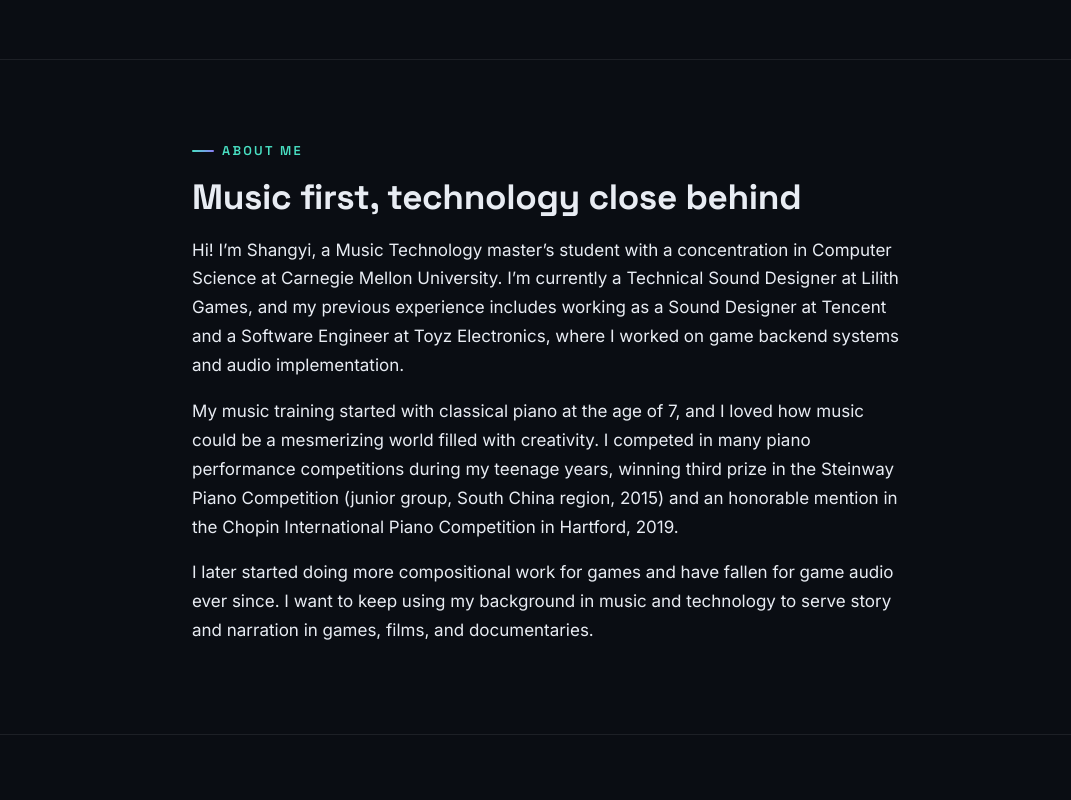
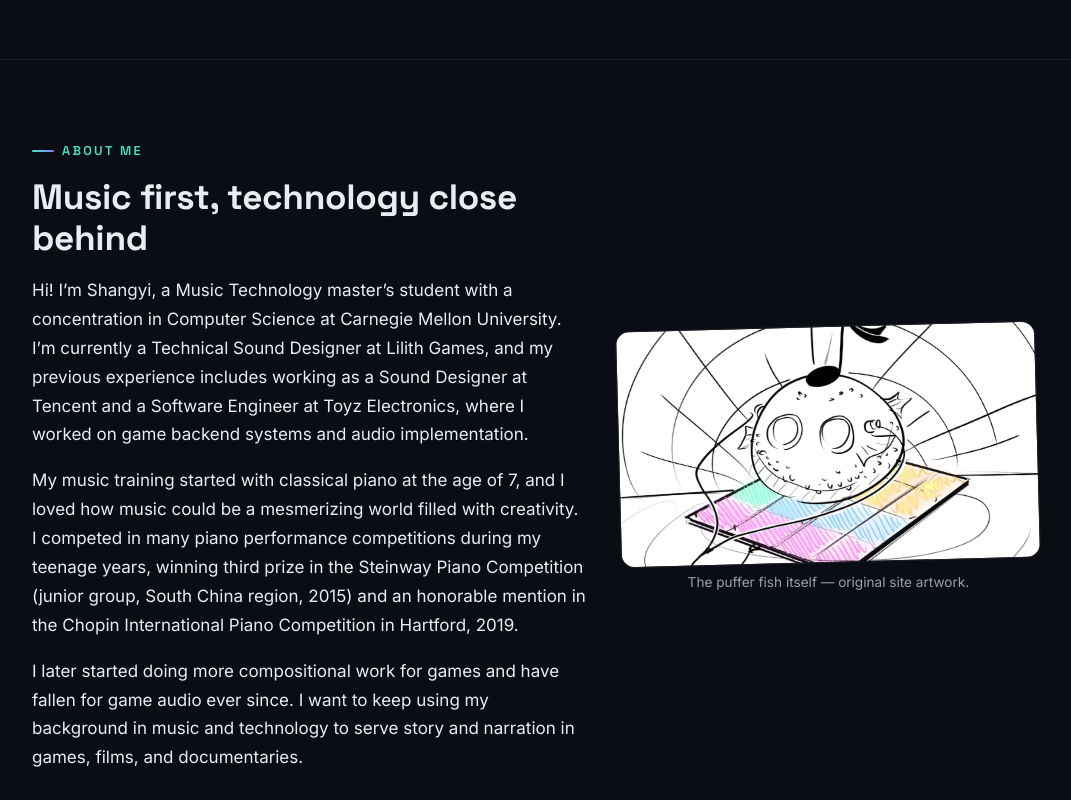
Before and after one commit to pufferFish-sz/pufferfishmusic, a plain HTML site: page index.html in a window 1280 px wide. Shown: the part 1420-2220 px from the top of the page, without its empty margins (88-1159 px from the left). Drawn offline with Linux system fonts and the light colour scheme.

Commit message:
Bring back original artwork: pufferfish mascot and piano banner
The hand-drawn pufferfish illustration from the old Wix site joins the
About section, and the piano/sheet-music photo becomes a full-width
banner behind the Music page hero.

Co-Authored-By: Claude Fable 5 <noreply@anthropic.com>

```diff
--- a/css/style.css
+++ b/css/style.css
@@ -329,6 +329,23 @@ a.card:hover {
 .skill h3 { font-size: 1rem; margin-bottom: 0.35rem; color: var(--accent); }
 .skill p { color: var(--text-muted); font-size: 0.92rem; margin: 0; }
 
+/* ---------- Mascot (the original Puffer Fish Music artwork) ---------- */
+
+.mascot { margin: 0; max-width: 420px; }
+.mascot img {
+  border-radius: var(--radius);
+  border: 1px solid var(--border);
+  transform: rotate(-1.5deg);
+  transition: transform 0.25s ease;
+}
+.mascot img:hover { transform: rotate(0deg) scale(1.02); }
+.mascot figcaption {
+  font-size: 0.85rem;
+  color: var(--text-muted);
+  text-align: center;
+  margin-top: 0.75rem;
+}
+
 /* ---------- Experience timeline ---------- */
 
 .timeline { list-style: none; margin: 0; padding: 0; position: relative; }
@@ -486,6 +503,17 @@ a.card:hover {
 /* ---------- Project / documentation pages ---------- */
 
 .page-hero { padding: 4.5rem 0 3rem; border-bottom: 1px solid var(--border); }
+
+/* Variant with a big background banner image.
+   Usage (the image is set inline on the element so the path resolves
+   relative to the page):
+   <section class="page-hero page-hero--banner"
+            style="background-image: linear-gradient(rgba(10,13,19,.72), #0a0d13), url('assets/img/your-banner.avif')"> */
+.page-hero--banner {
+  padding: 7rem 0 4.5rem;
+  background-size: cover;
+  background-position: center;
+}
 .page-hero p { color: var(--text-muted); max-width: 62ch; }
 
 .doc-section { padding: 3rem 0; }
--- a/index.html
+++ b/index.html
@@ -60,7 +60,9 @@
 
     <!-- ===== About ===== -->
     <section class="section reveal" id="about">
-      <div class="container container--narrow">
+      <div class="container">
+        <div class="doc-split">
+          <div>
         <p class="section-label">About Me</p>
         <h2>Music first, technology close behind</h2>
         <p>
@@ -82,6 +84,12 @@
           ever since. I want to keep using my background in music and technology to serve story
           and narration in games, films, and documentaries.
         </p>
+          </div>
+          <figure class="mascot">
+            <img src="assets/img/pufferfish-mascot.avif" alt="Hand-drawn pufferfish playing a music note over a rainbow piano keyboard — the original Puffer Fish Music artwork" loading="lazy" width="1200" height="675">
+            <figcaption>The puffer fish itself — original site artwork.</figcaption>
+          </figure>
+        </div>
       </div>
     </section>
 
```
Also changed, not shown: music.html (+1 -1 lines), assets/img/piano-banner.avif (added), assets/img/pufferfish-mascot.avif (added).
